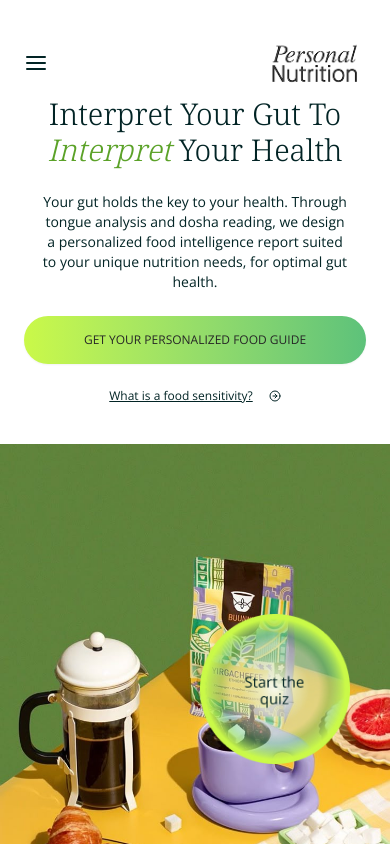
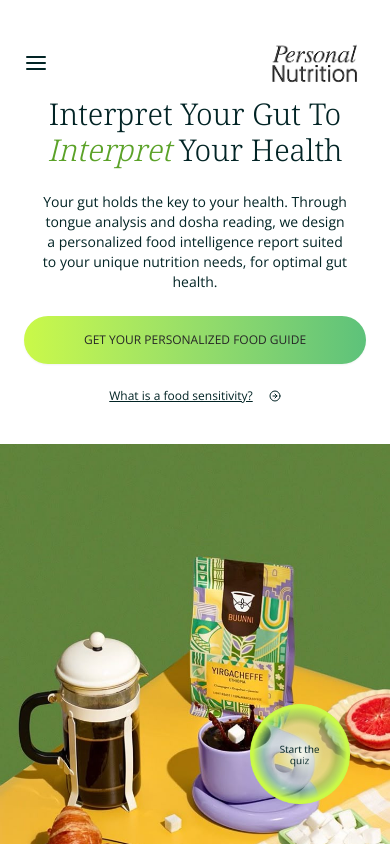
Before and after one commit to Arin7712/personalnutrition, a Next.js app: page / in a window 390 px wide. Shown: the top 844 px of the page. Built offline with nearby package versions, Linux system fonts and the light colour scheme.

Commit message:
fixed the quiz bar

```diff
--- a/app/layout.tsx
+++ b/app/layout.tsx
@@ -27,13 +27,20 @@ export default function RootLayout({
         className={font.className}
       >
         <Navbar/>
-      <div className="absolute md:bottom-10 bottom-20 right-10 z-20  fixed">
+      <div className="absolute bottom-10 right-10 z-20 fixed">
         <Image
           src="/quiz-vector.png"
           alt="quiz vector"
-          className="object-contain"
+          className="object-contain md:block hidden"
           width={150}
           height={150}
+        />
+                <Image
+          src="/quiz-vector.png"
+          alt="quiz vector"
+          className="object-contain md:hidden block"
+          width={100}
+          height={100}
         />
       </div>
         {children}
```
